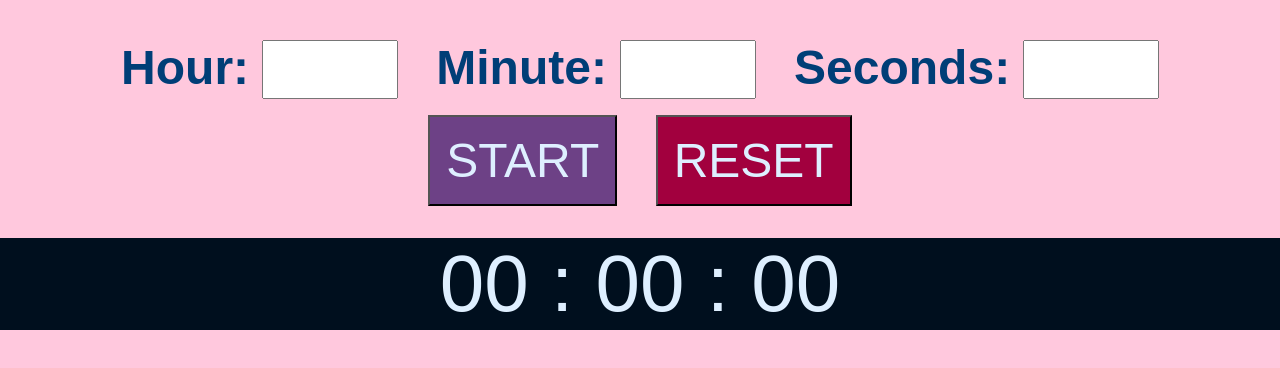
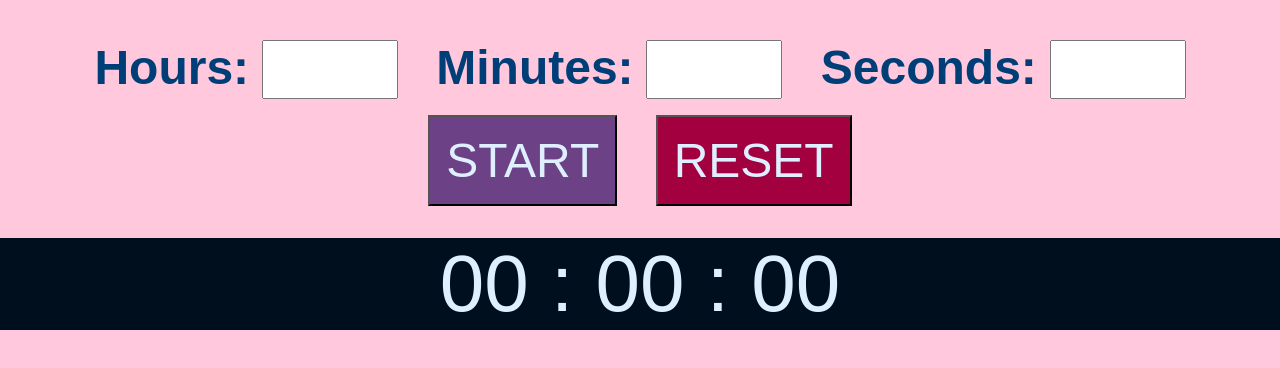
Before and after one commit to aspitz1/countdown-timer, a plain HTML site: page index.html in a window 1280 px wide. Drawn offline with Linux system fonts and the light colour scheme.

Commit message:
Update lables on input

```diff
--- a/index.html
+++ b/index.html
@@ -10,9 +10,9 @@
     <div class="form-container">
       <form id="timer-form">
         <div class="inputs">
-          <label class="label-hours" for="Hours between 0-24">Hour:</label>
+          <label class="label-hours" for="Hours between 0-24">Hours:</label>
             <input class="input-hours" type="number" min="0" max="24">
-          <label class="label-minutes" for="Minutes between 0-60">Minute:</label>
+          <label class="label-minutes" for="Minutes between 0-60">Minutes:</label>
             <input class="input-minutes" type="number" min="0" max="60">
           <label class="label-seconds" for="Seconds between 0-60">Seconds:</label>
             <input class="input-seconds" type="number" min="0" max="60">
```
